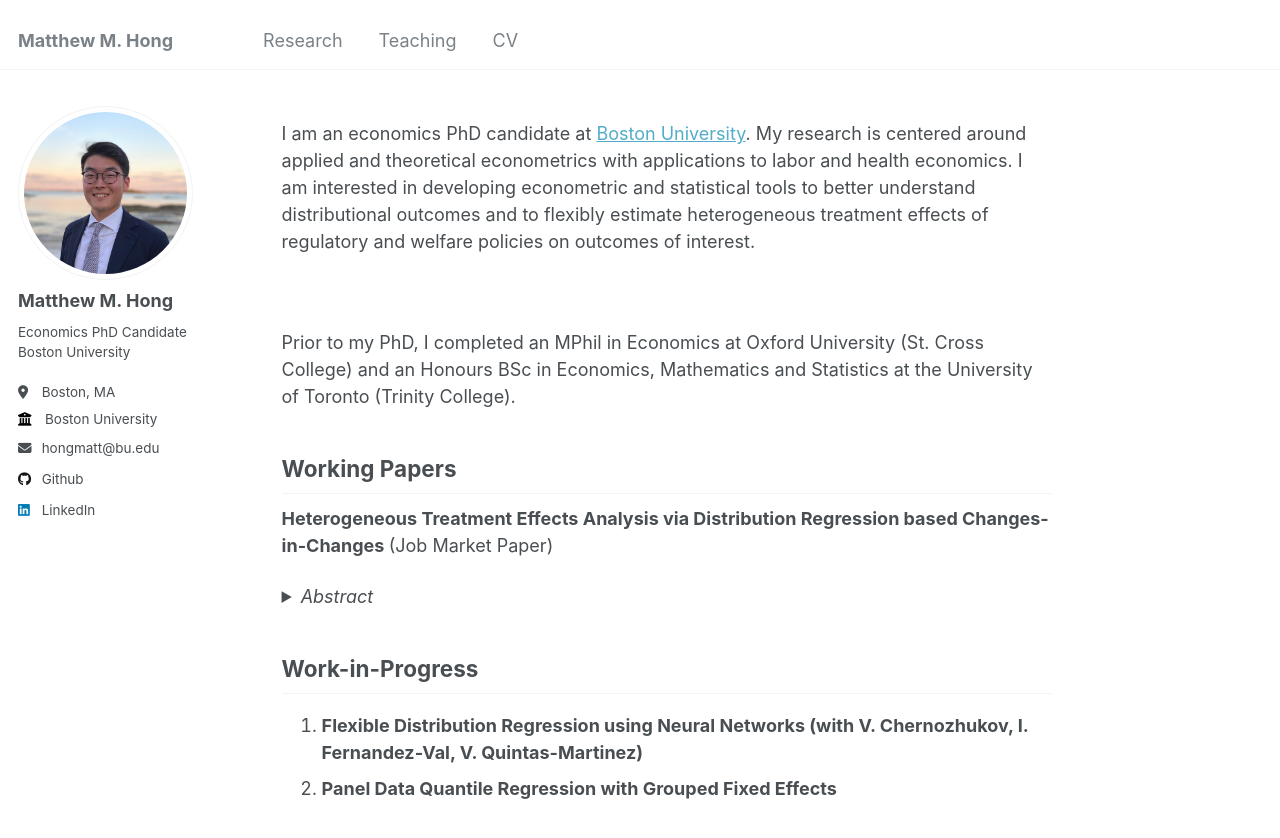
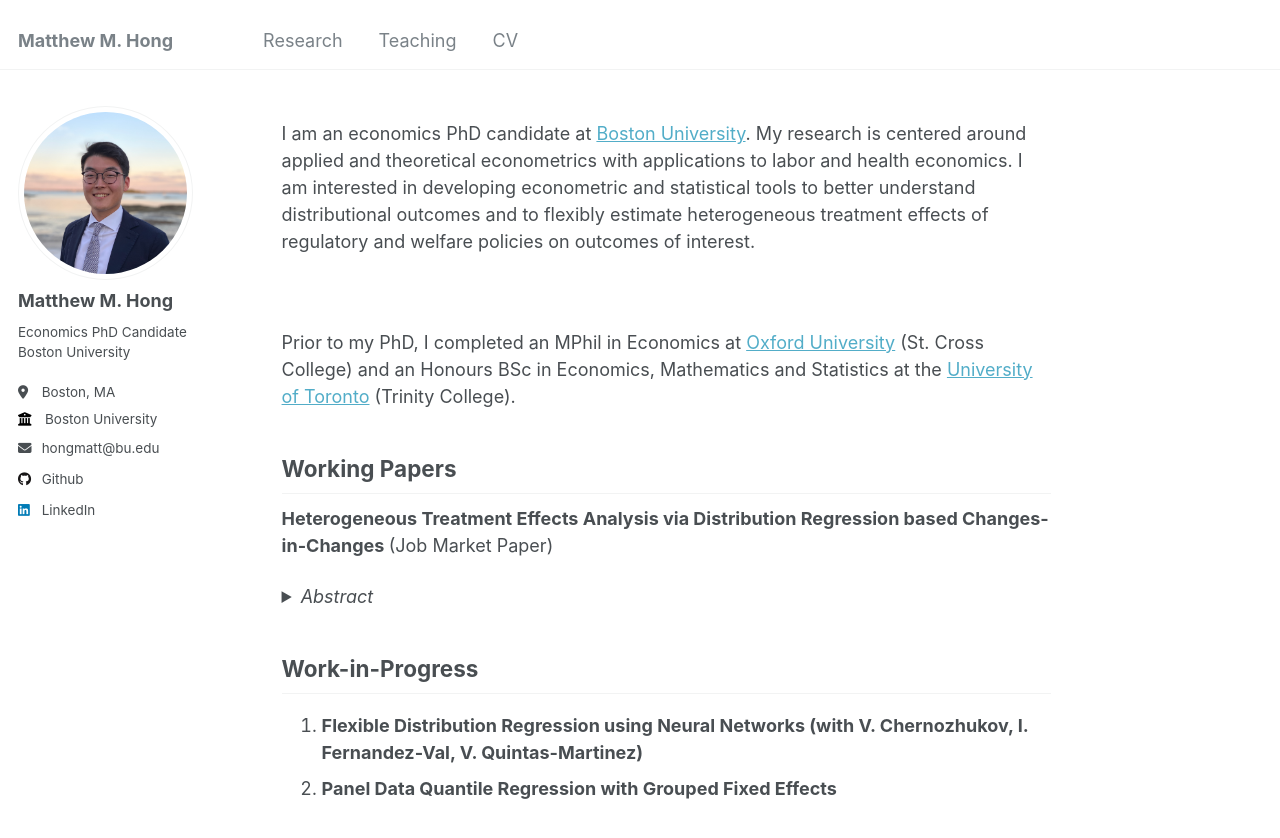
Before and after one commit to matthew-hong/matt-hong, a Jekyll site: the page built from _pages/about.md, in a window 1280 px wide and 1009 px high. Shown: the top 838 px of the window. Built offline with Jekyll 4.4.1, drawn with Linux system fonts in a browser that asks for light colours; part of the change alters nothing that is shown.

```diff
--- a/_pages/about.md
+++ b/_pages/about.md
@@ -11,7 +11,7 @@ I am an economics PhD candidate at [Boston University](https://www.bu.edu/econ/)
 
 <br>
 
-Prior to my PhD, I completed an MPhil in Economics at Oxford University (St. Cross College) and an Honours BSc in Economics, Mathematics and Statistics at the University of Toronto (Trinity College).
+Prior to my PhD, I completed an MPhil in Economics at [Oxford University](https://www.economics.ox.ac.uk) (St. Cross College) and an Honours BSc in Economics, Mathematics and Statistics at the [University of Toronto](https://www.economics.utoronto.ca) (Trinity College).
 
 ## Working Papers
 
```
